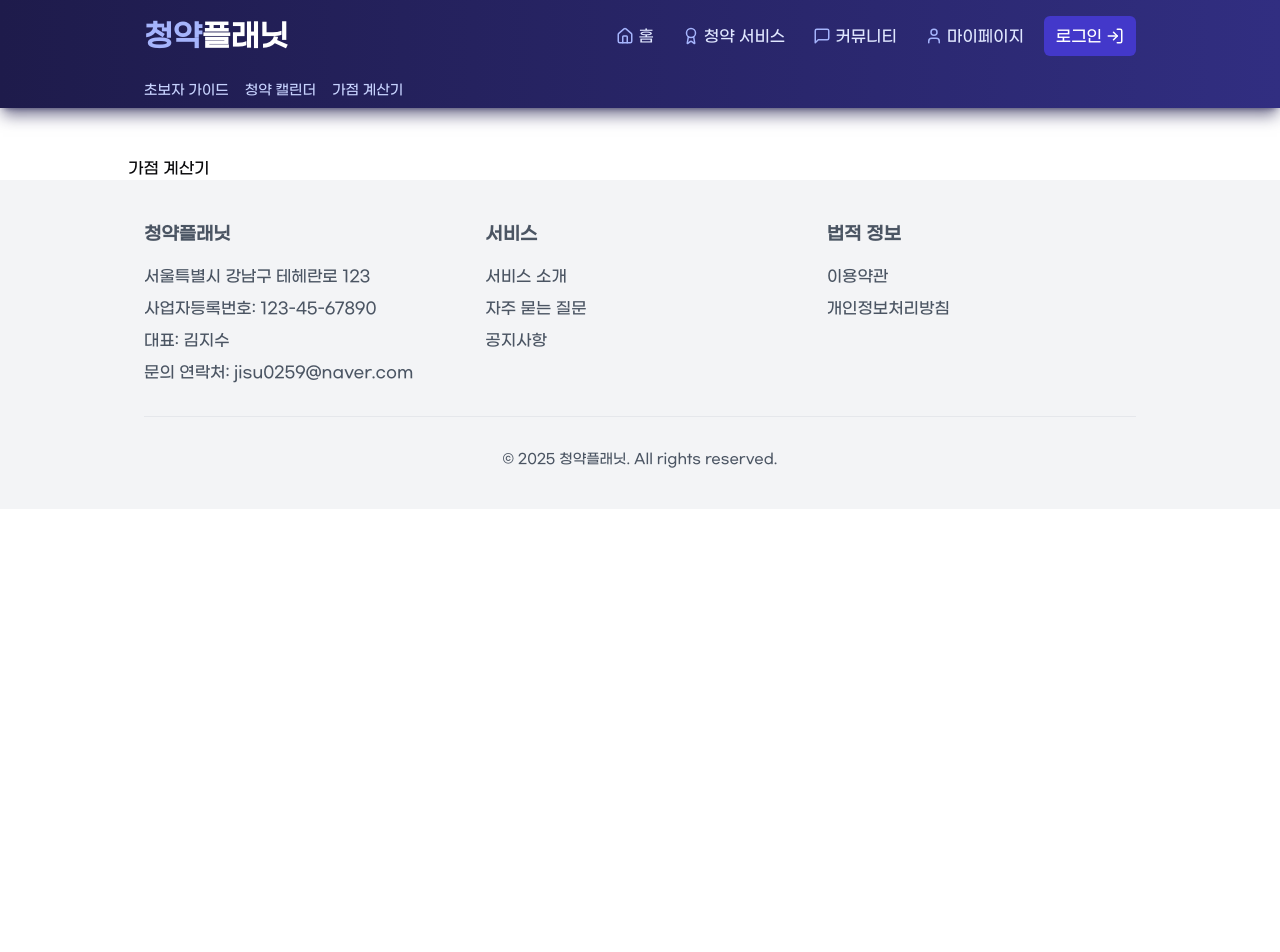
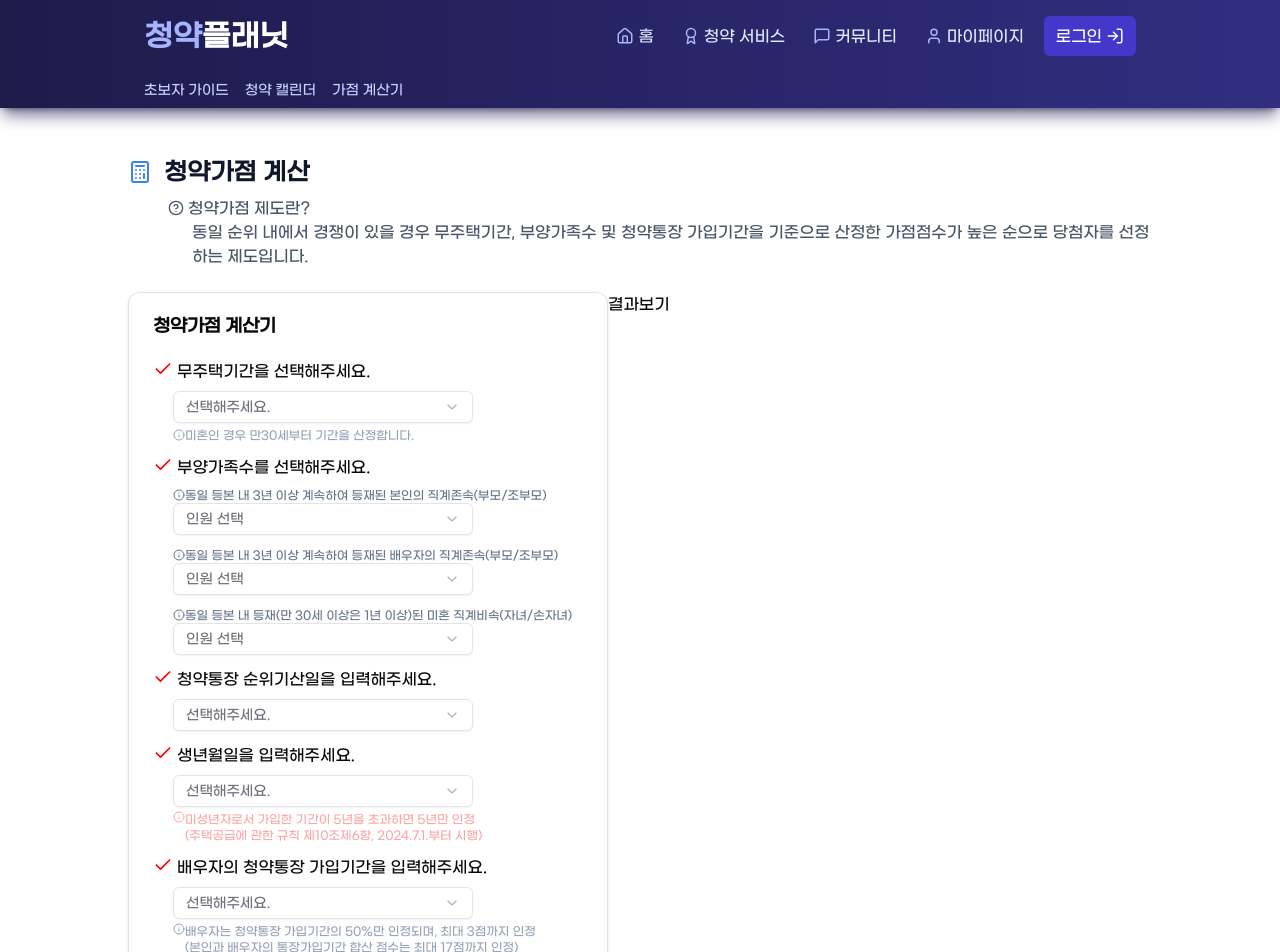
Before and after one commit to cheongyakplanet/FE, a Next.js app: page /subscription/calculator in a window 1280 px wide. Shown: the top 952 px of the page. Before the commit the page ends 800 px from the top, so only its background shows below. Built offline with nearby package versions, Linux system fonts and the light colour scheme.

Commit message:
design: 가점 계산기 UI

```diff
--- a/src/app/subscription/calculator/page.tsx
+++ b/src/app/subscription/calculator/page.tsx
@@ -1,3 +1,163 @@
+'use client';
+
+import { Calculator as CalculatorIcon, Check, CircleHelp, Info } from 'lucide-react';
+
+import { Card, CardContent, CardFooter, CardHeader, CardTitle } from '@/components/ui/card';
+import { Select, SelectContent, SelectItem, SelectTrigger, SelectValue } from '@/components/ui/select';
+
 export default function Calculator() {
-  return <div>가점 계산기</div>;
+  return (
+    <div>
+      <div className="mb-6">
+        <div className="flex items-center gap-3">
+          <CalculatorIcon className="h-6 w-6 text-blue-500" />
+          <h1 className="text-2xl font-bold text-slate-900">청약가점 계산</h1>
+        </div>
+        <div className="mt-2 gap-2 text-slate-600">
+          <div className="ml-10 flex items-center">
+            <CircleHelp className="mr-1 h-4 w-4" />
+            <p>청약가점 제도란?</p>
+          </div>
+          <p className="ml-16 text-slate-600">
+            동일 순위 내에서 경쟁이 있을 경우 무주택기간, 부양가족수 및 청약통장 가입기간을 기준으로 산정한 가점점수가
+            높은 순으로 당첨자를 선정하는 제도입니다.
+          </p>
+        </div>
+      </div>
+
+      <div className="flex">
+        <Card className="w-[480px]">
+          <CardHeader>
+            <CardTitle>청약가점 계산기</CardTitle>
+          </CardHeader>
+          <CardContent className="space-y-3">
+            <div>
+              <div className="flex">
+                <Check size={20} color="red" />
+                <p className="ml-1">무주택기간을 선택해주세요.</p>
+              </div>
+              <Select>
+                <SelectTrigger className="ml-5 mt-2 h-8 w-[300px]">
+                  <SelectValue placeholder="선택해주세요." />
+                </SelectTrigger>
+                <SelectContent>
+                  <SelectItem value="apple">apple</SelectItem>
+                </SelectContent>
+              </Select>
+              <p className="ml-5 mt-1 flex items-center text-xs text-slate-400">
+                <Info size={12} />
+                미혼인 경우 만30세부터 기간을 산정합니다.
+              </p>
+            </div>
+
+            <div>
+              <div className="flex">
+                <Check size={20} color="red" />
+                <p className="ml-1">부양가족수를 선택해주세요.</p>
+              </div>
+              <p className="ml-5 mt-2 flex items-center text-xs text-slate-500">
+                <Info size={12} />
+                동일 등본 내 3년 이상 계속하여 등재된 본인의 직계존속(부모/조부모)
+              </p>
+              <Select>
+                <SelectTrigger className="mb-3 ml-5 h-8 w-[300px]">
+                  <SelectValue placeholder="인원 선택" />
+                </SelectTrigger>
+                <SelectContent>
+                  <SelectItem value="apple">apple</SelectItem>
+                </SelectContent>
+              </Select>
+              <p className="ml-5 mt-1 flex items-center text-xs text-slate-500">
+                <Info size={12} />
+                동일 등본 내 3년 이상 계속하여 등재된 배우자의 직계존속(부모/조부모)
+              </p>
+              <Select>
+                <SelectTrigger className="mb-3 ml-5 h-8 w-[300px]">
+                  <SelectValue placeholder="인원 선택" />
+                </SelectTrigger>
+                <SelectContent>
+                  <SelectItem value="apple">apple</SelectItem>
+                </SelectContent>
+              </Select>
+              <p className="ml-5 mt-1 flex items-center text-xs text-slate-500">
+                <Info size={12} />
+                동일 등본 내 등재(만 30세 이상은 1년 이상)된 미혼 직계비속(자녀/손자녀)
+              </p>
+              <Select>
+                <SelectTrigger className="ml-5 h-8 w-[300px]">
+                  <SelectValue placeholder="인원 선택" />
+                </SelectTrigger>
+                <SelectContent>
+                  <SelectItem value="apple">apple</SelectItem>
+                </SelectContent>
+              </Select>
+            </div>
+
+            <div>
+              <div className="flex">
+                <Check size={20} color="red" />
+                <p className="ml-1">청약통장 순위기산일을 입력해주세요.</p>
+              </div>
+              <Select>
+                <SelectTrigger className="ml-5 mt-2 h-8 w-[300px]">
+                  <SelectValue placeholder="선택해주세요." />
+                </SelectTrigger>
+                <SelectContent>
+                  <SelectItem value="apple">apple</SelectItem>
+                </SelectContent>
+              </Select>
+            </div>
+
+            <div>
+              <div className="flex">
+                <Check size={20} color="red" />
+                <p className="ml-1">생년월일을 입력해주세요.</p>
+              </div>
+              <Select>
+                <SelectTrigger className="ml-5 mt-2 h-8 w-[300px]">
+                  <SelectValue placeholder="선택해주세요." />
+                </SelectTrigger>
+                <SelectContent>
+                  <SelectItem value="apple">apple</SelectItem>
+                </SelectContent>
+              </Select>
+              <p className="ml-5 mt-1 flex text-xs text-red-300">
+                <Info size={12} />
+                <p>
+                  미성년자로서 가입한 기간이 5년을 초과하면 5년만 인정 <br />
+                  (주택공급에 관한 규칙 제10조제6항, 2024.7.1.부터 시행)
+                </p>
+              </p>
+            </div>
+
+            <div>
+              <div className="flex">
+                <Check size={20} color="red" />
+                <p className="ml-1">배우자의 청약통장 가입기간을 입력해주세요.</p>
+              </div>
+              <Select>
+                <SelectTrigger className="ml-5 mt-2 h-8 w-[300px]">
+                  <SelectValue placeholder="선택해주세요." />
+                </SelectTrigger>
+                <SelectContent>
+                  <SelectItem value="apple">apple</SelectItem>
+                </SelectContent>
+              </Select>
+              <p className="ml-5 mt-1 flex items-start text-xs text-slate-400">
+                <Info size={12} />
+                배우자는 청약통장 가입기간의 50%만 인정되며, 최대 3점까지 인정 <br />
+                (본인과 배우자의 통장가입기간 합산 점수는 최대 17점까지 인정)
+              </p>
+            </div>
+          </CardContent>
+          <CardFooter className="flex justify-between">
+            <div>초기화</div>
+            <div>결과보러가기</div>
+          </CardFooter>
+        </Card>
+
+        <div>결과보기</div>
+      </div>
+    </div>
+  );
 }
```
